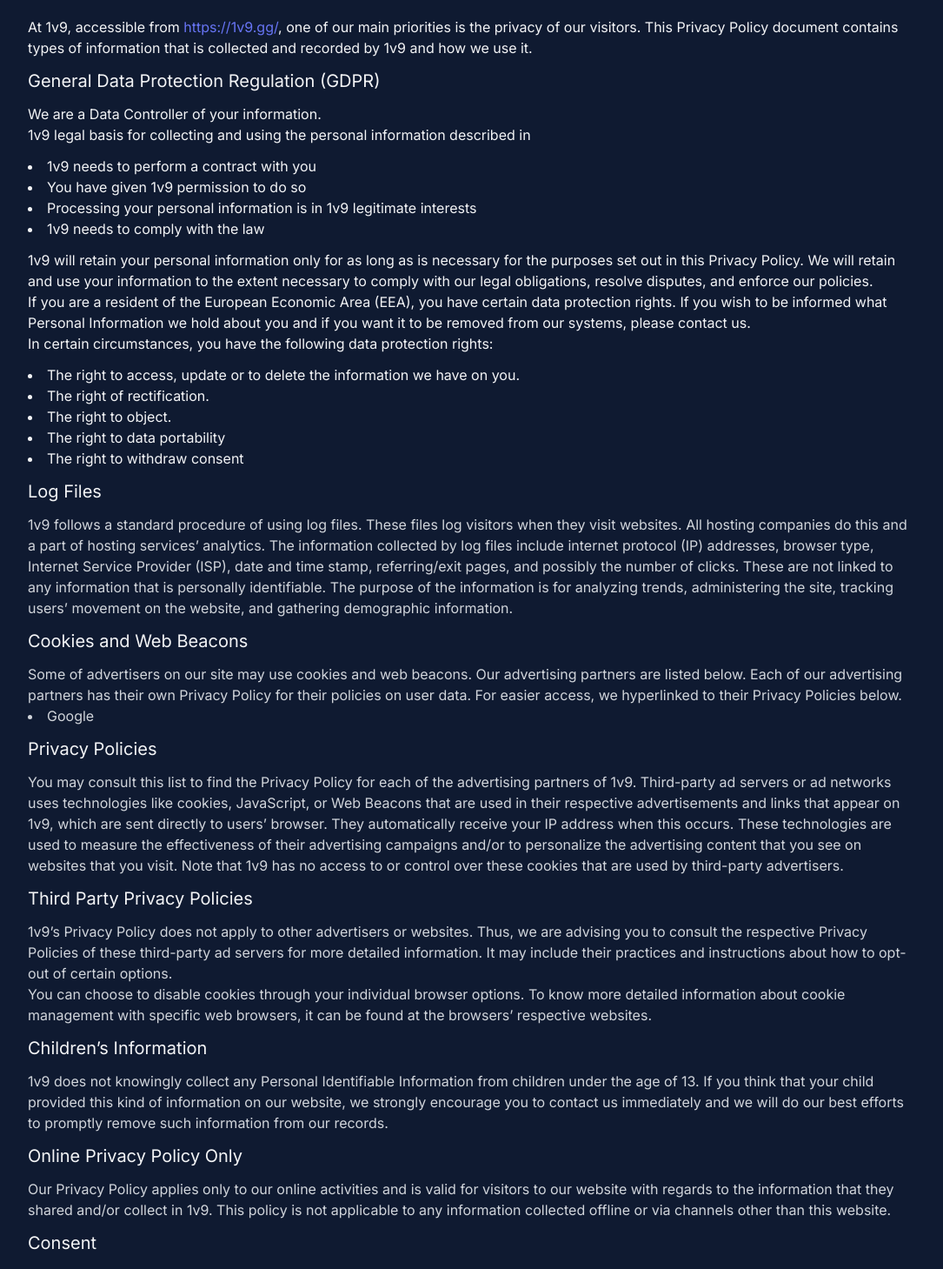
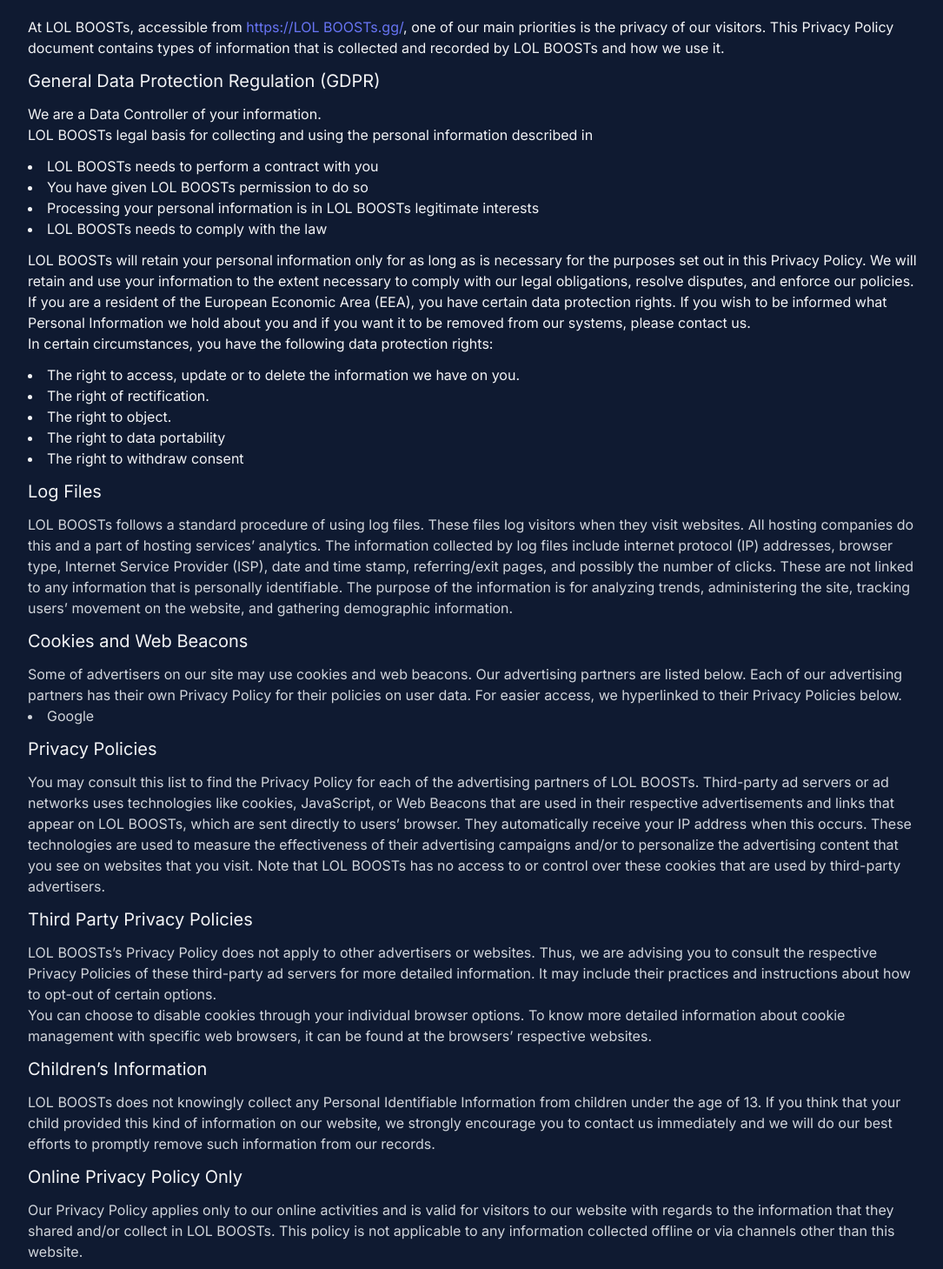
Before and after one commit to YuriiLohvynenko/lol-boosts-React, a React (Create React App) app: page /privacy-policy in a window 1280 px wide. Shown: the part 181-1640 px from the top of the page at 87% size, without its empty margins (96-1181 px from the left). Built offline with nearby package versions, Linux system fonts and the light colour scheme.

Commit message:
fix: logo issues and others

```diff
--- a/src/pages/blog/index.tsx
+++ b/src/pages/blog/index.tsx
@@ -7,7 +7,7 @@
   return (
     <div className={`${classNames.containerClass} mt-10 lg:mt-20`}>
       <h1 className="text-3xl lg:text-5xl font-bold text-center">
-        Read the latest 1v9 Blog & News
+        Read the latest LOL BOOSTs Blog & News
       </h1>
       <p className="text-center text-gray-400 mt-4">
         Your ultimate destination for the latest gaming news, useful tips, and
--- a/src/pages/contact/index.tsx
+++ b/src/pages/contact/index.tsx
@@ -10,10 +10,11 @@
         </div>
         <div>
           <h2 className="text-3xl font-bold">
-            Premium 24/7 support in multiple languages. By 1v9ers for 1v9ers
+            Premium 24/7 support in multiple languages. By LOL BOOSTERS for LOL
+            BOOSTERS
           </h2>
           <p className="mt-6 text-gray-300">
-            Our 1v9 support team is available 24/7 to help you with any
+            Our LOL BOOSTS support team is available 24/7 to help you with any
             questions or issues you may have.
           </p>
           <div className="mt-6 flex items-center gap-2 lg:gap-6">
--- a/src/pages/hiring/amazing_seller.tsx
+++ b/src/pages/hiring/amazing_seller.tsx
@@ -213,7 +213,8 @@
   return (
     <div className={`${classNames.containerClass} mt-10 lg:mt-20`}>
       <h1 className="text-2xl">
-        Why Sell on 1v9? Grow your Business with Our Amazing Seller Benefits
+        Why Sell on LOL BOOSTs? Grow your Business with Our Amazing Seller
+        Benefits
       </h1>
       <div className="mt-6 grid grid-cols-1 md:grid-cols-2 lg:grid-cols-3 gap-6">
         {data.map((d: any, index: number) => (
--- a/src/pages/hiring/index.tsx
+++ b/src/pages/hiring/index.tsx
@@ -15,7 +15,7 @@
         </h1>
         <div className="max-w-[65%] text-center mx-auto ">
           Join us as a seller or a booster today and start offering your
-          services and products to our huge 1v9 community. ⚡
+          services and products to our huge LOL BOOSTs community. ⚡
         </div>
         <button
           className={`flex mx-auto ${classNames.btnClass} flex items-center gap-2 justify-center`}
--- a/src/pages/privacy-policy/index.tsx
+++ b/src/pages/privacy-policy/index.tsx
@@ -10,42 +10,43 @@
       </h1>
       <div className="mt-5 lg:mt-6">
         <p>
-          At 1v9, accessible from{" "}
-          <a href="https://1v9.gg/" className="text-indigo-500">
-            https://1v9.gg/
+          At LOL BOOSTs, accessible from{" "}
+          <a href="https://LOL BOOSTs.gg/" className="text-indigo-500">
+            https://LOL BOOSTs.gg/
           </a>
           , one of our main priorities is the privacy of our visitors. This
           Privacy Policy document contains types of information that is
-          collected and recorded by 1v9 and how we use it.
+          collected and recorded by LOL BOOSTs and how we use it.
         </p>
         <div className="mt-3">
           <span className="text-xl">
             General Data Protection Regulation (GDPR)
           </span>
           <div className="mt-3">
-            We are a Data Controller of your information. <br /> 1v9 legal basis
-            for collecting and using the personal information described in
+            We are a Data Controller of your information. <br /> LOL BOOSTs
+            legal basis for collecting and using the personal information
+            described in
             <ul className="mt-3">
               <li className="list-inside list-disc">
-                1v9 needs to perform a contract with you
+                LOL BOOSTs needs to perform a contract with you
               </li>
               <li className="list-inside list-disc">
-                You have given 1v9 permission to do so
+                You have given LOL BOOSTs permission to do so
               </li>
               <li className="list-inside list-disc">
-                Processing your personal information is in 1v9 legitimate
+                Processing your personal information is in LOL BOOSTs legitimate
                 interests
               </li>
               <li className="list-inside list-disc">
-                1v9 needs to comply with the law
+                LOL BOOSTs needs to comply with the law
               </li>
             </ul>
           </div>
           <div className="mt-3">
-            1v9 will retain your personal information only for as long as is
-            necessary for the purposes set out in this Privacy Policy. We will
-            retain and use your information to the extent necessary to comply
-            with our legal obligations, resolve disputes, and enforce our
+            LOL BOOSTs will retain your personal information only for as long as
+            is necessary for the purposes set out in this Privacy Policy. We
+            will retain and use your information to the extent necessary to
+            comply with our legal obligations, resolve disputes, and enforce our
             policies. <br />
             If you are a resident of the European Economic Area (EEA), you have
             certain data protection rights. If you wish to be informed what
@@ -75,9 +76,9 @@
           <div>
             <span className="text-xl">Log Files</span>
             <div className="mt-3 text-gray-300">
-              1v9 follows a standard procedure of using log files. These files
-              log visitors when they visit websites. All hosting companies do
-              this and a part of hosting services’ analytics. The information
+              LOL BOOSTs follows a standard procedure of using log files. These
+              files log visitors when they visit websites. All hosting companies
+              do this and a part of hosting services’ analytics. The information
               collected by log files include internet protocol (IP) addresses,
               browser type, Internet Service Provider (ISP), date and time
               stamp, referring/exit pages, and possibly the number of clicks.
@@ -104,22 +105,22 @@
             <span className="text-xl">Privacy Policies</span>
             <div className="mt-3 text-gray-300">
               You may consult this list to find the Privacy Policy for each of
-              the advertising partners of 1v9. Third-party ad servers or ad
-              networks uses technologies like cookies, JavaScript, or Web
+              the advertising partners of LOL BOOSTs. Third-party ad servers or
+              ad networks uses technologies like cookies, JavaScript, or Web
               Beacons that are used in their respective advertisements and links
-              that appear on 1v9, which are sent directly to users’ browser.
-              They automatically receive your IP address when this occurs. These
-              technologies are used to measure the effectiveness of their
-              advertising campaigns and/or to personalize the advertising
-              content that you see on websites that you visit. Note that 1v9 has
-              no access to or control over these cookies that are used by
-              third-party advertisers.
+              that appear on LOL BOOSTs, which are sent directly to users’
+              browser. They automatically receive your IP address when this
+              occurs. These technologies are used to measure the effectiveness
+              of their advertising campaigns and/or to personalize the
+              advertising content that you see on websites that you visit. Note
+              that LOL BOOSTs has no access to or control over these cookies
+              that are used by third-party advertisers.
             </div>
           </div>
           <div>
             <span className="text-xl">Third Party Privacy Policies</span>
             <div className="mt-3 text-gray-300">
-              1v9’s Privacy Policy does not apply to other advertisers or
+              LOL BOOSTs’s Privacy Policy does not apply to other advertisers or
               websites. Thus, we are advising you to consult the respective
               Privacy Policies of these third-party ad servers for more detailed
               information. It may include their practices and instructions about
@@ -133,7 +134,7 @@
           <div>
             <span className="text-xl">Children’s Information</span>
             <div className="mt-3 text-gray-300">
-              1v9 does not knowingly collect any Personal Identifiable
+              LOL BOOSTs does not knowingly collect any Personal Identifiable
               Information from children under the age of 13. If you think that
               your child provided this kind of information on our website, we
               strongly encourage you to contact us immediately and we will do
@@ -146,7 +147,7 @@
             <div className="mt-3 text-gray-300">
               Our Privacy Policy applies only to our online activities and is
               valid for visitors to our website with regards to the information
-              that they shared and/or collect in 1v9. This policy is not
+              that they shared and/or collect in LOL BOOSTs. This policy is not
               applicable to any information collected offline or via channels
               other than this website.
             </div>
```
Also changed, not shown: src/data/faq.json (+4 -4 lines), src/pages/home/fastsimple.tsx (+40 -13 lines), src/pages/home/videos.tsx (+32 -6 lines), public/images/flag/de.png (added), public/images/flag/us.webp (added).
